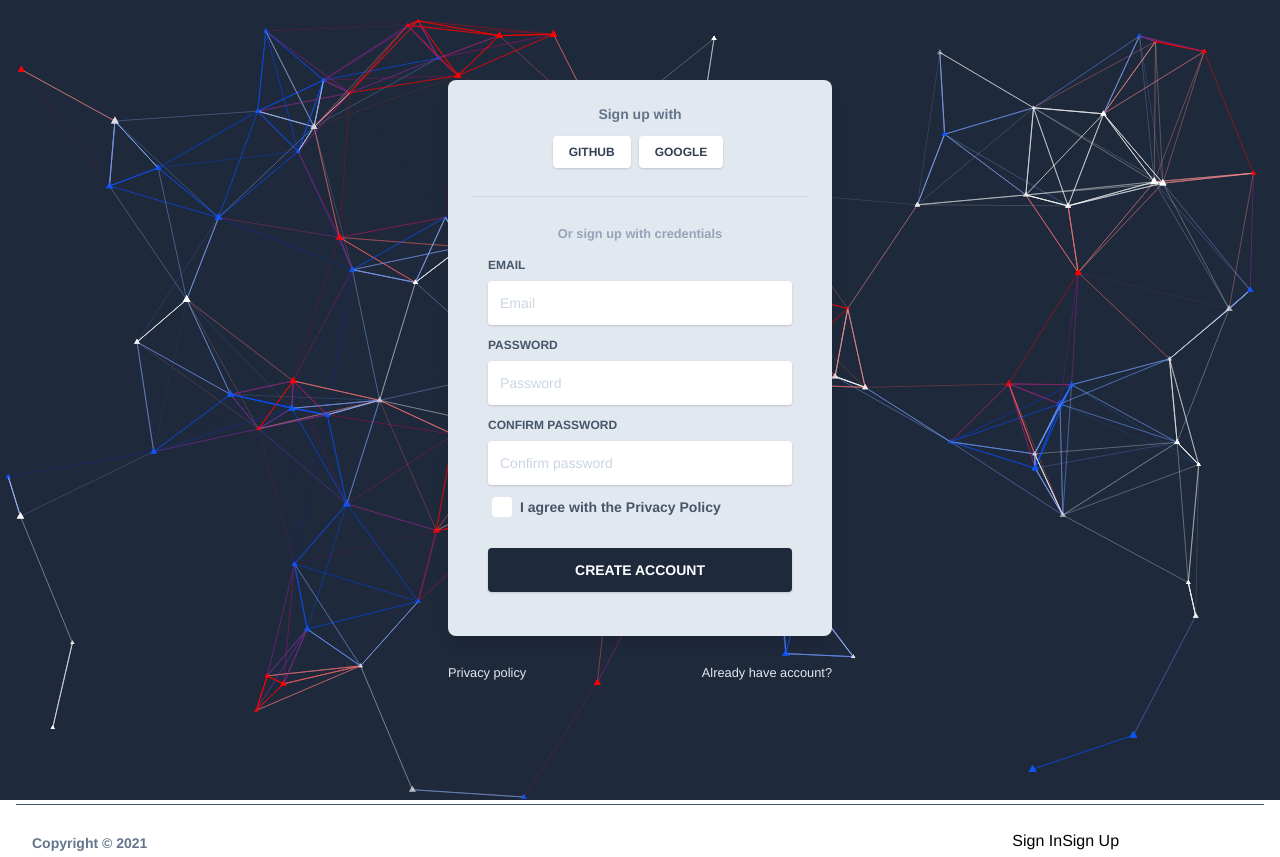
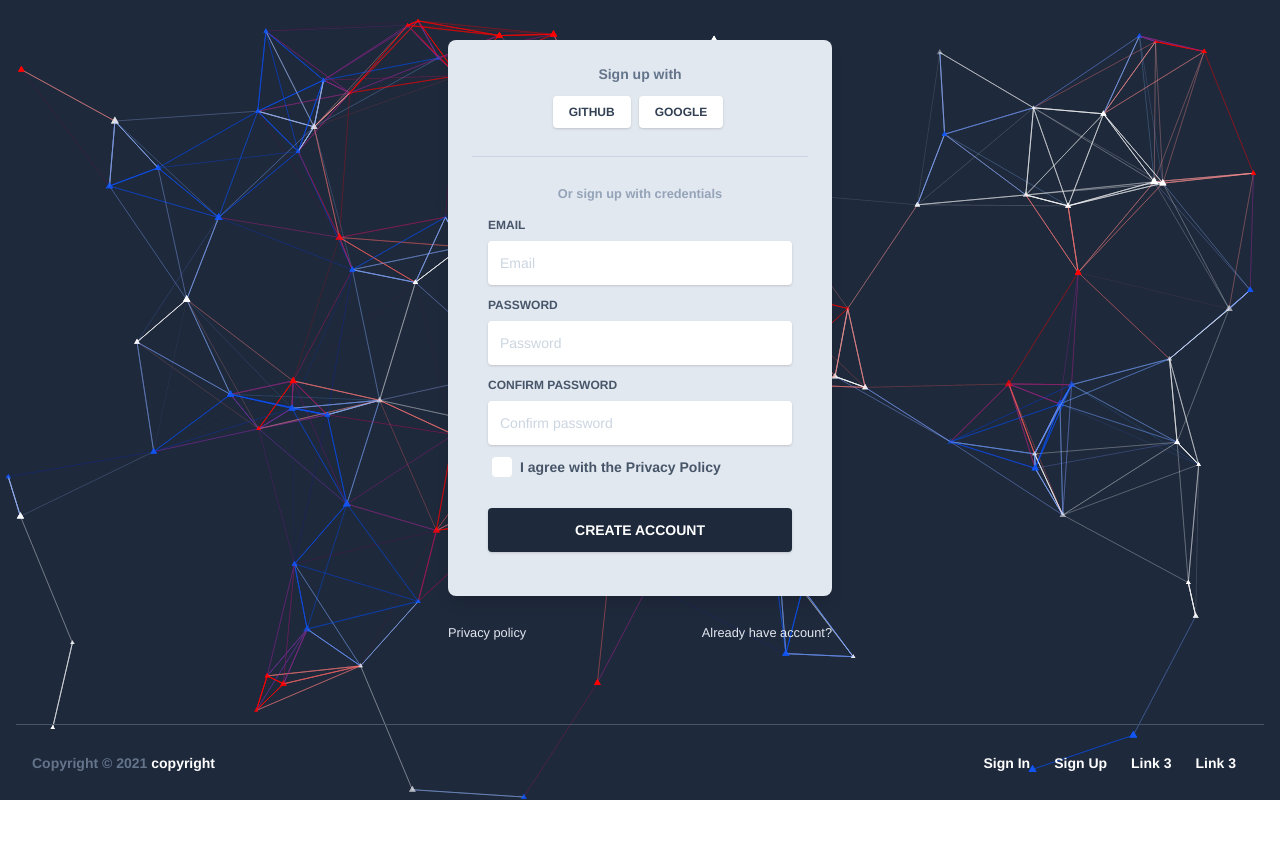
Before and after one commit to isharadilshan/react-tailwind-webpack-template, a React app: page /signup in a window 1280 px wide. After the commit the page ends 800 px from the top, so only its background shows below. Built offline with nearby package versions, Linux system fonts and the light colour scheme.

Commit message:
task: updated auth footer

```diff
--- a/src/components/footer/AuthFooter.js
+++ b/src/components/footer/AuthFooter.js
@@ -22,22 +22,22 @@ const AuthFooter = () => {
             <ul className='flex flex-wrap list-none md:justify-end  justify-center'>
               <li>
                 <Link to='/signin'>
-                  <button type='button' className='btn btn-dark btn-custom'>
+                  <div className='text-white hover:text-gray-400 text-sm font-semibold block py-1 px-3'>
                     {'Sign In'}
-                  </button>
+                  </div>
                 </Link>
               </li>
               <li>
                 <Link to='/signup'>
-                  <button type='button' className='btn btn-dark btn-custom'>
+                  <div className='text-white hover:text-gray-400 text-sm font-semibold block py-1 px-3'>
                     {'Sign Up'}
-                  </button>
+                  </div>
                 </Link>
               </li>
               <li>
                 <a
                   href='#'
-                  className='text-white hover:text-blueGray-300 text-sm font-semibold block py-1 px-3'
+                  className='text-white hover:text-gray-400 text-sm font-semibold block py-1 px-3'
                 >
                   Link 3
                 </a>
@@ -45,7 +45,7 @@ const AuthFooter = () => {
               <li>
                 <a
                   href='#'
-                  className='text-white hover:text-blueGray-300 text-sm font-semibold block py-1 px-3'
+                  className='text-white hover:text-gray-400 text-sm font-semibold block py-1 px-3'
                 >
                   Link 3
                 </a>
--- a/src/layout/AuthLayout.js
+++ b/src/layout/AuthLayout.js
@@ -11,7 +11,6 @@ const AuthLayout = ({children}) => {
       <AuthFooter />
     </div>
   );
-  // return children;
 };
 
 AuthLayout.propTypes = {
--- a/src/pages/auth/SignUpPage.js
+++ b/src/pages/auth/SignUpPage.js
@@ -5,7 +5,7 @@ import AnimatedBackground from '../../components/background/AnimatedBackground';
 const SignUpPage = () => {
   return (
     <main>
-      <section className='relative w-full h-full py-20'>
+      <section className='relative w-full h-full py-10'>
         <AnimatedBackground />
         <div className='container mx-auto px-4 h-full'>
           <div className='flex content-center items-center justify-center h-full'>
```
Also changed, not shown: 1 other file (tests, documents, lock files or other folders).
